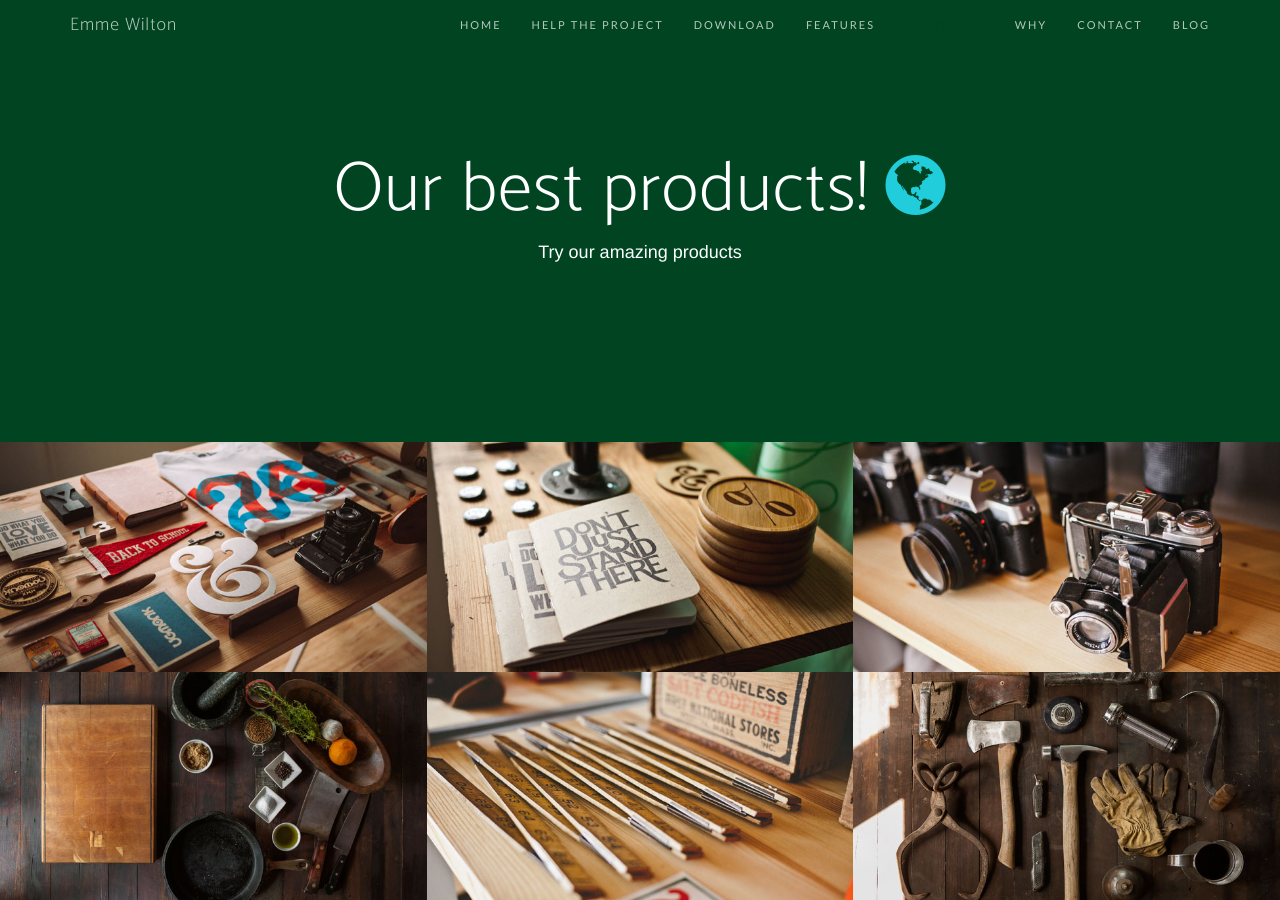
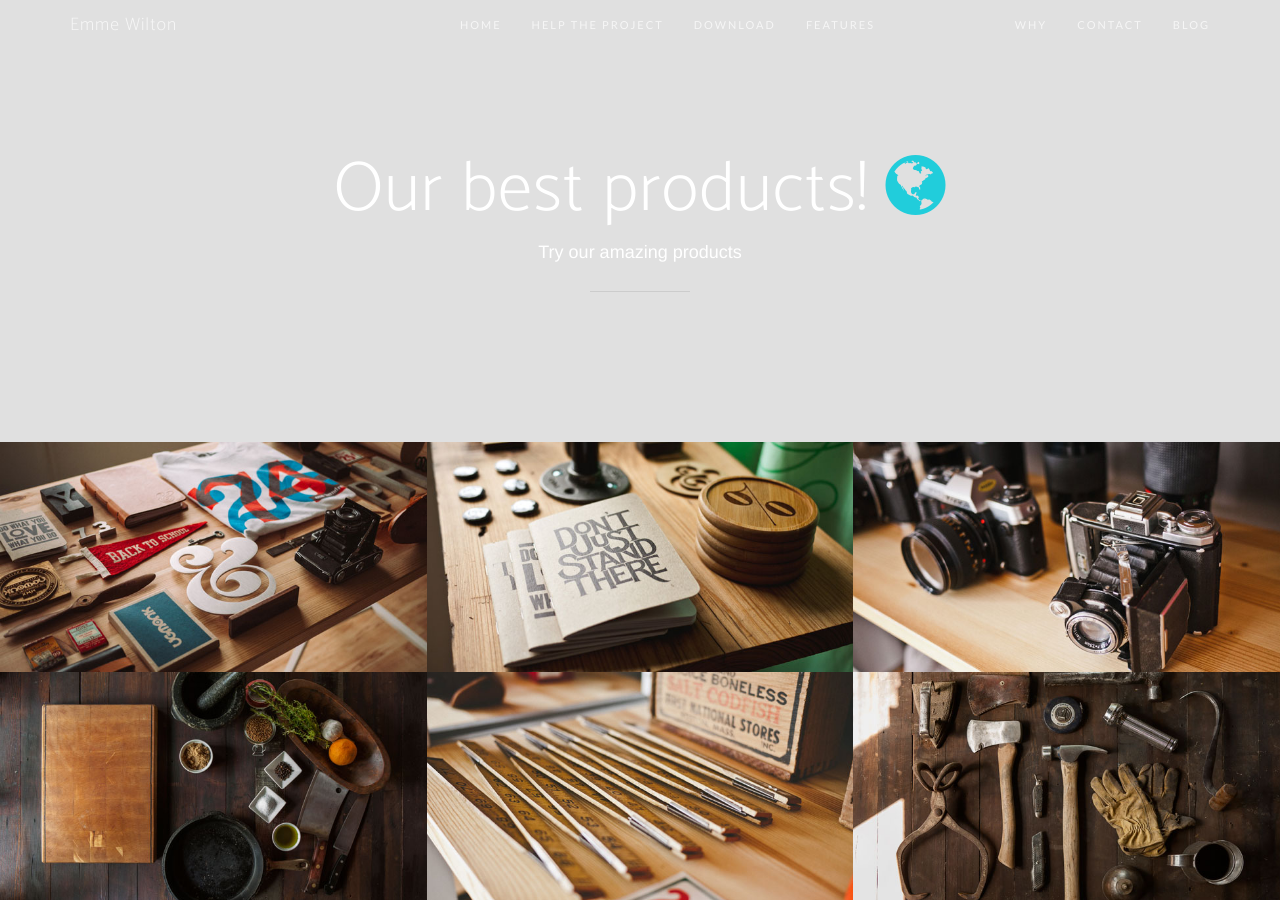
Before and after one commit to emmewilton/emmewilton.github.io, a Jekyll site: the page built from test.html, in a window 1280 px wide and 900 px high. Built offline with Jekyll 4.4.1, drawn with Linux system fonts in a browser that asks for light colours; nearby versions of some CDN libraries; some web fonts are replaced.

Commit message:
Change colours

```diff
--- a/css/main.scss
+++ b/css/main.scss
@@ -36,12 +36,12 @@
 // variables.less link and gradient background
 //$head-primary: #7b4397 ;
 //$head-secondary: #dc2430 ;
-$head-primary: #111111 ;
-$head-secondary: #111111 ;
+$head-primary: #014421 ;
+$head-secondary: #014421 ;
 //$theme-primary: #fdcc52 ;
 //$theme-secondary: #fdc539 ;
-$theme-primary: #014421 ;
-$theme-secondary: #014421 ;
+$theme-primary: #e0e0e0 ;
+$theme-secondary: #e0e0e0 ;
 $theme-dark: #222;
 
 // Import partials from `sass_dir` (defaults to `_sass`)
```
